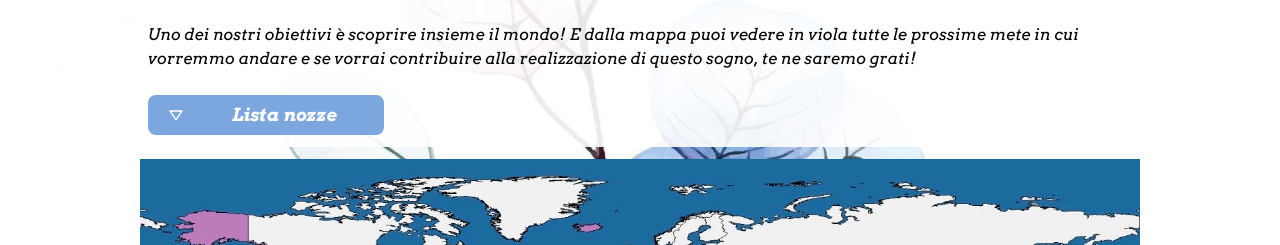
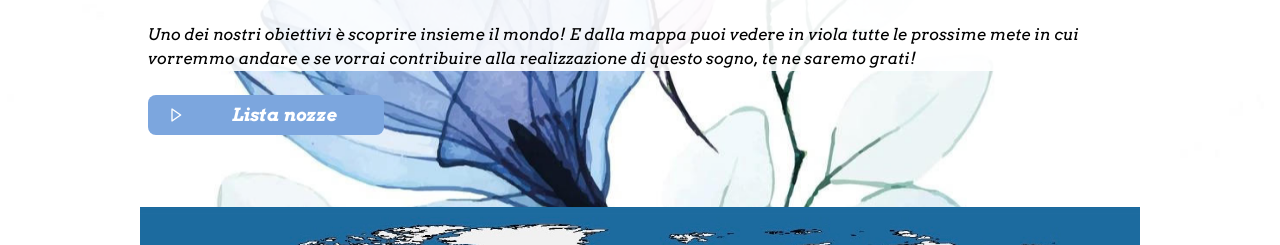
Before and after one commit to edoardovincenzi/mywedding, a React (Vite) app: page /wedding-list in a window 1280 px wide. Shown: the part 402-647 px from the top of the page. Built offline with nearby package versions, Linux system fonts and the light colour scheme.

Commit message:
adding background fixed

```diff
--- a/src/App.tsx
+++ b/src/App.tsx
@@ -6,6 +6,7 @@ function App() {
   return (
     <div>
       <Navbar />
+      <div id="bg" className="fixed inset-0 h-screen w-screen -z-[1]" />
       <Routing />
       <Footer />
     </div>
--- a/src/components/features/weddingList/Donation.tsx
+++ b/src/components/features/weddingList/Donation.tsx
@@ -6,14 +6,14 @@ import { BiRightArrow } from 'react-icons/bi';
 const Donation = () => {
   const [open, setOpen] = useState(false);
   return (
-    <div className="bg-white/90 italic pt-6 px-2 rounded-lg">
+    <div className="italic py-6 px-2">
       <button
         onClick={() => setOpen((old) => !old)}
         className="flex justify-start items-center faq-btn min-w-max text-white bg-themeColor rounded-lg"
       >
         <div className="pl-5 flex h-10 w-full max-w-[40px] items-center justify-center rounded-lg bg-primary bg-opacity-5 text-primary ">
           <BiRightArrow
-            className={`transition-all duration-500 ${open ? '' : 'rotate-90'}`}
+            className={`transition-all duration-500 ${open ? 'rotate-90' : ''}`}
           />
         </div>
         <h4 className="text-lg font-semibold min-w-[200px]">
@@ -21,11 +21,15 @@ const Donation = () => {
         </h4>
       </button>
       <div
-        className={`faq-content mt-3 text-white bg-themeColor rounded-lg transition-all duration-500 ${
-          open ? 'h-[330px] p-3' : 'h-0'
+        className={`faq-content mt-3 text-white bg-themeColor rounded-lg transition-all duration-500 overflow-hidden ${
+          open ? 'scale-1 p-3' : 'scale-0 origin-top'
         }`}
       >
-        <p className="py-3 text-base leading-relaxed text-body-color">
+        <p
+          className={`py-3 text-base leading-relaxed text-body-color transition-all duration-500 delay-500 ${
+            open ? '' : 'h-0'
+          }`}
+        >
           <Trans
             i18nKey="weddingList.textLink"
             t={t}
```
Also changed, not shown: src/index.css.
